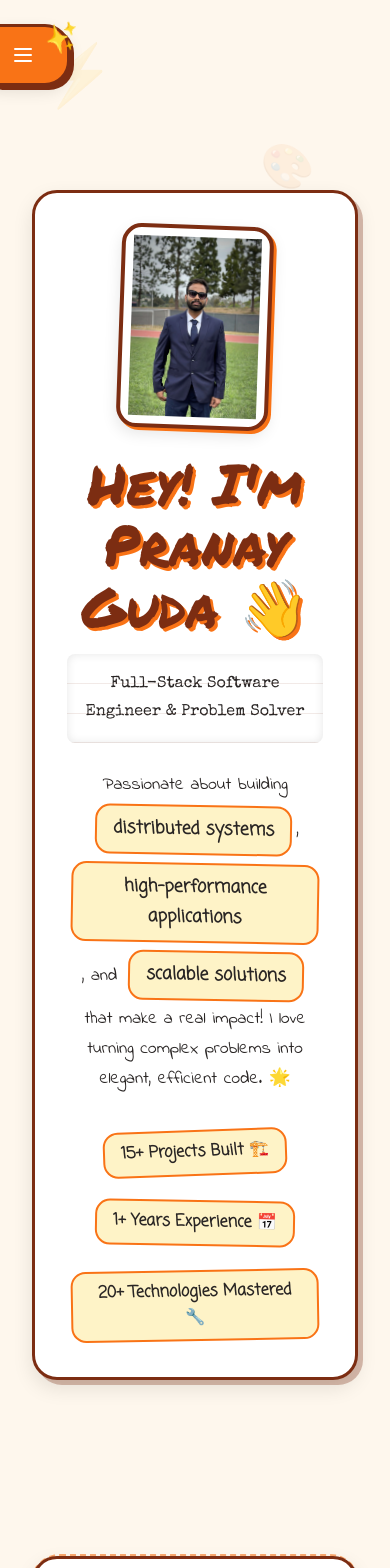
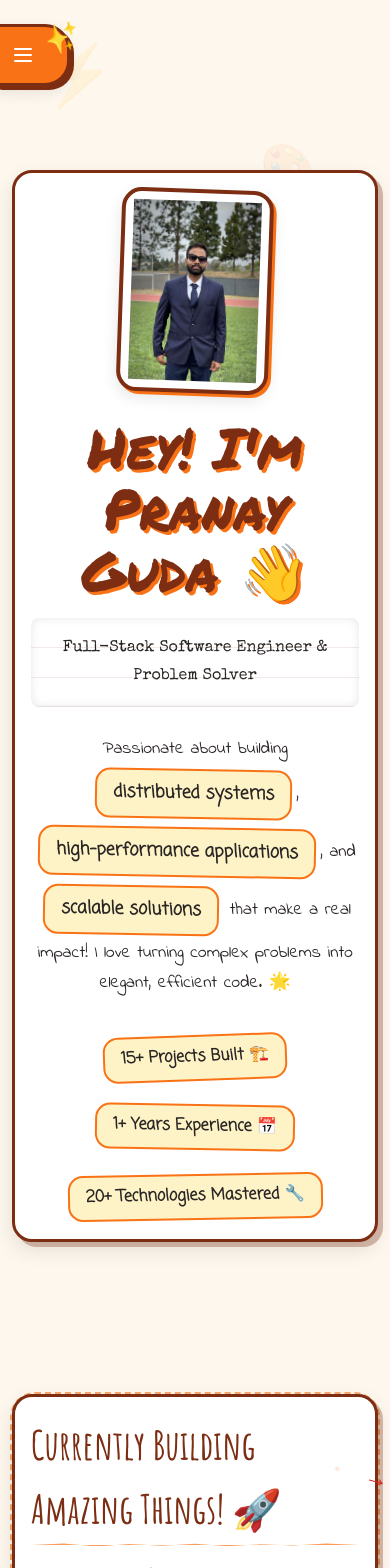
Before and after one commit to Pranay-ai/portfolio, a Next.js app: page / in a window 390 px wide. Shown: the top 1568 px of the page. Built offline with nearby package versions, Linux system fonts and the light colour scheme.

Commit message:
"style fix"

```diff
--- a/app/globals.css
+++ b/app/globals.css
@@ -200,6 +200,73 @@
   .experience-grid {
     grid-template-columns: 1fr;
     gap: 1.5rem;
+  }
+
+  /* Mobile optimizations for diary section */
+  .sketch-container {
+    padding: 1rem;
+  }
+
+  .sketch-card {
+    padding: 1.5rem;
+    margin: 1rem 0;
+  }
+
+  /* Reduce notebook margin on mobile */
+  .notebook-style {
+    padding-left: 2rem;
+  }
+
+  .notebook-style::before {
+    left: 1.5rem;
+  }
+
+  .notebook-style::after {
+    width: 20px;
+  }
+}
+
+/* Additional mobile optimizations for smaller screens */
+@media (max-width: 480px) {
+  .sketch-container {
+    padding: 0.75rem;
+  }
+
+  .sketch-card {
+    padding: 1rem;
+    margin: 0.75rem 0;
+    border-radius: 20px;
+  }
+
+  .sketch-card::before {
+    border-radius: 25px;
+  }
+
+  /* Further reduce notebook margin on small mobile */
+  .notebook-style {
+    padding-left: 1.5rem;
+  }
+
+  .notebook-style::before {
+    left: 1rem;
+  }
+
+  .notebook-style::after {
+    width: 15px;
+  }
+
+  /* Optimize typography for mobile */
+  .sketch-heading {
+    font-size: 2rem;
+  }
+
+  .sketch-subheading {
+    font-size: 1.5rem;
+  }
+
+  .sketch-text {
+    font-size: 1rem;
+    line-height: 1.6;
   }
 }
 
```
